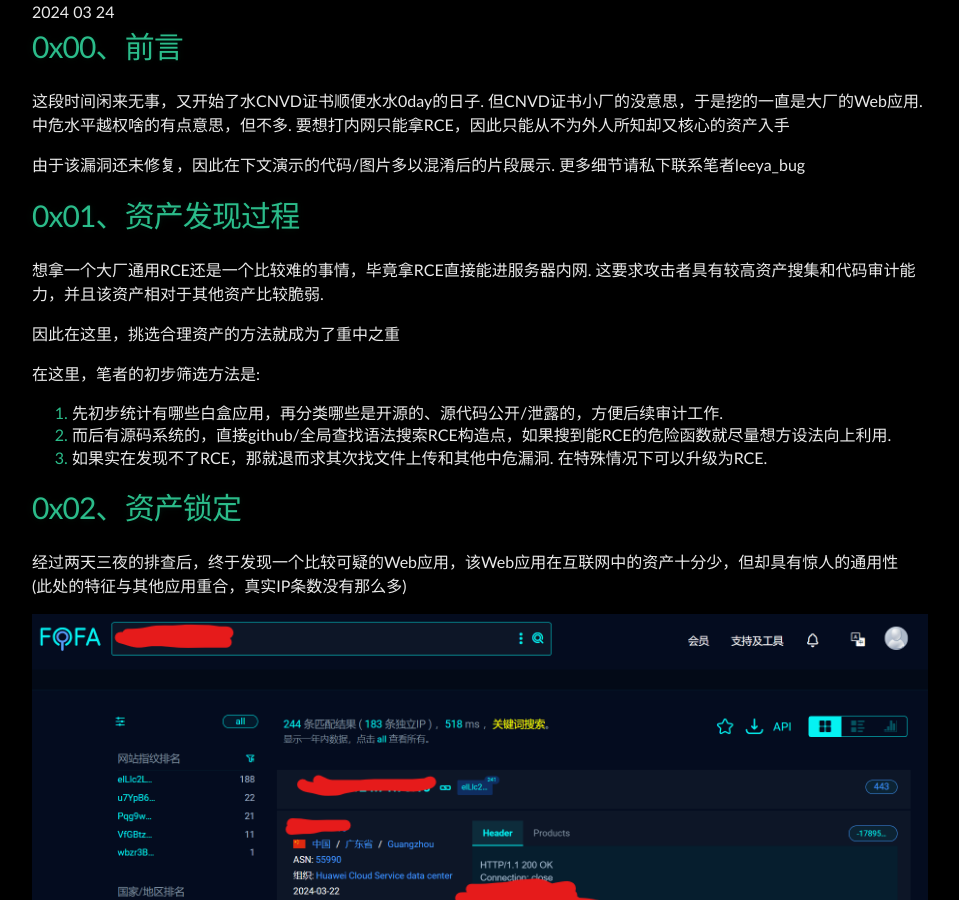
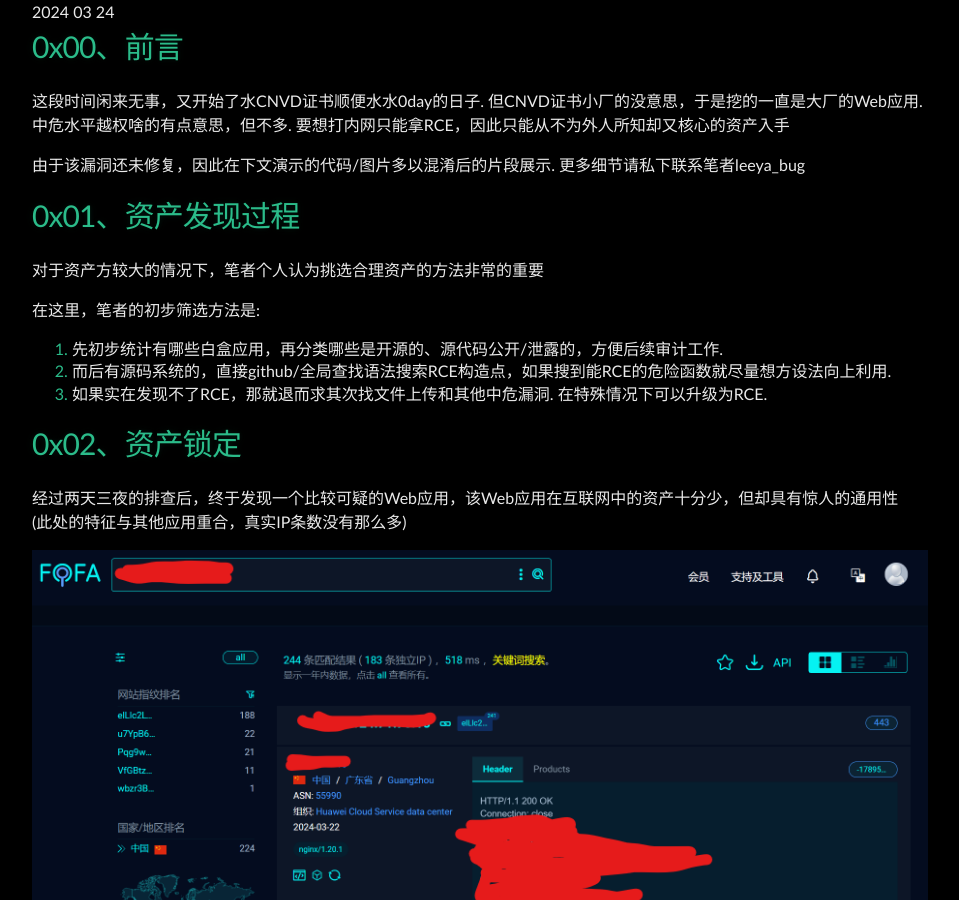
Before and after one commit to Leeyangee/leeyangee.github.io, a Jekyll site: the page built from _posts/2024-03-24-某A大厂Web审计实战-从不出货到拿下通用RCE漏洞.md, in a window 1280 px wide and 900 px high, scrolled down 530 px. Shown: the whole window, without its empty margins (160-1119 px from the left). Built offline with Jekyll 4.4.1, drawn with Linux system fonts in a browser that asks for light colours.

Commit message:
Update 2024-03-24-某A大厂Web审计实战-从不出货到拿下通用RCE漏洞.md

```diff
--- a/_posts/2024-03-24-某A大厂Web审计实战-从不出货到拿下通用RCE漏洞.md
+++ b/_posts/2024-03-24-某A大厂Web审计实战-从不出货到拿下通用RCE漏洞.md
@@ -12,9 +12,7 @@ published: true
 
 # [](#header-1)0x01、资产发现过程
 
-想拿一个大厂通用RCE还是一个比较难的事情，毕竟拿RCE直接能进服务器内网. 这要求攻击者具有较高资产搜集和代码审计能力，并且该资产相对于其他资产比较脆弱.
-
-因此在这里，挑选合理资产的方法就成为了重中之重
+对于资产方较大的情况下，笔者个人认为挑选合理资产的方法非常的重要
 
 在这里，笔者的初步筛选方法是:
 1. 先初步统计有哪些白盒应用，再分类哪些是开源的、源代码公开/泄露的，方便后续审计工作.
```
